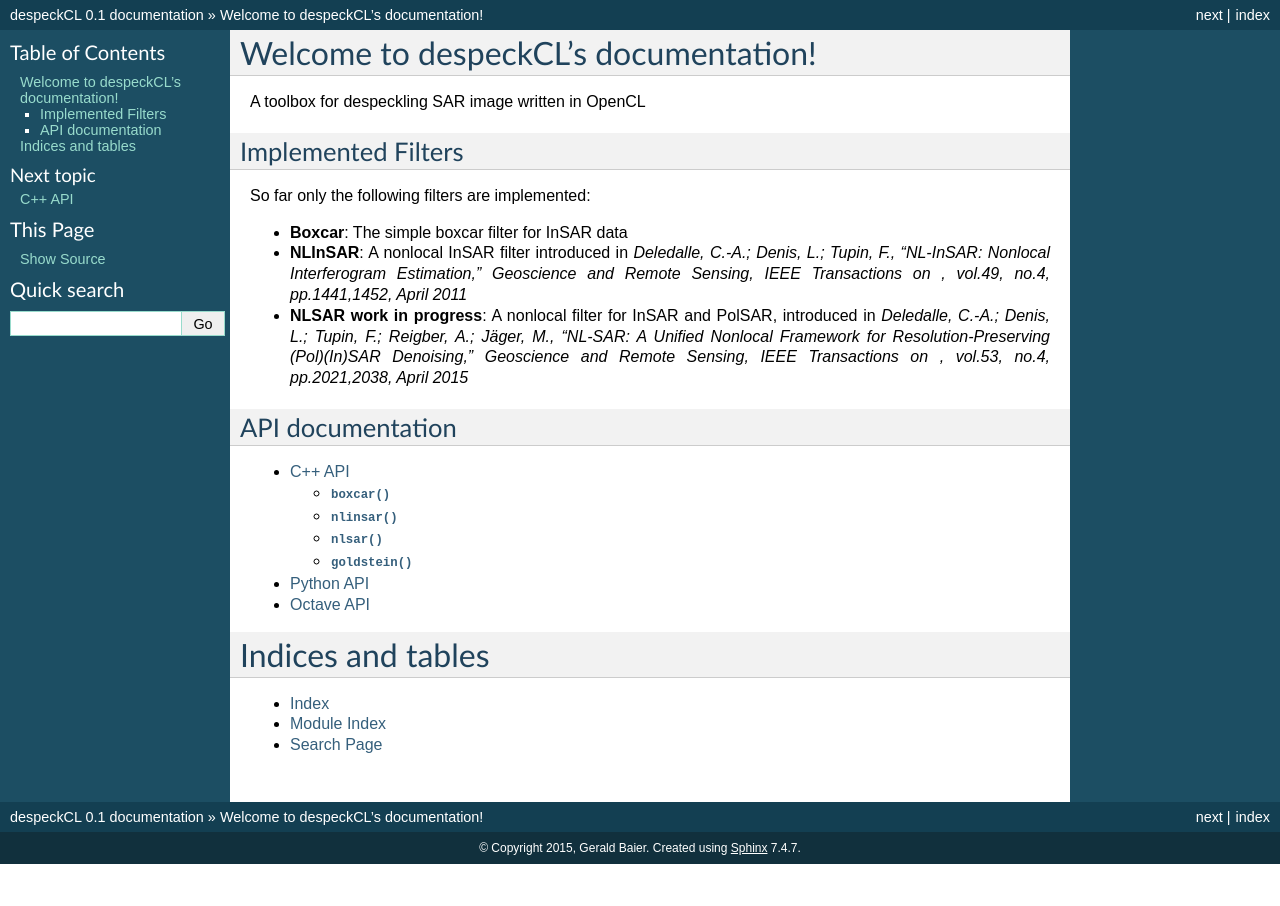
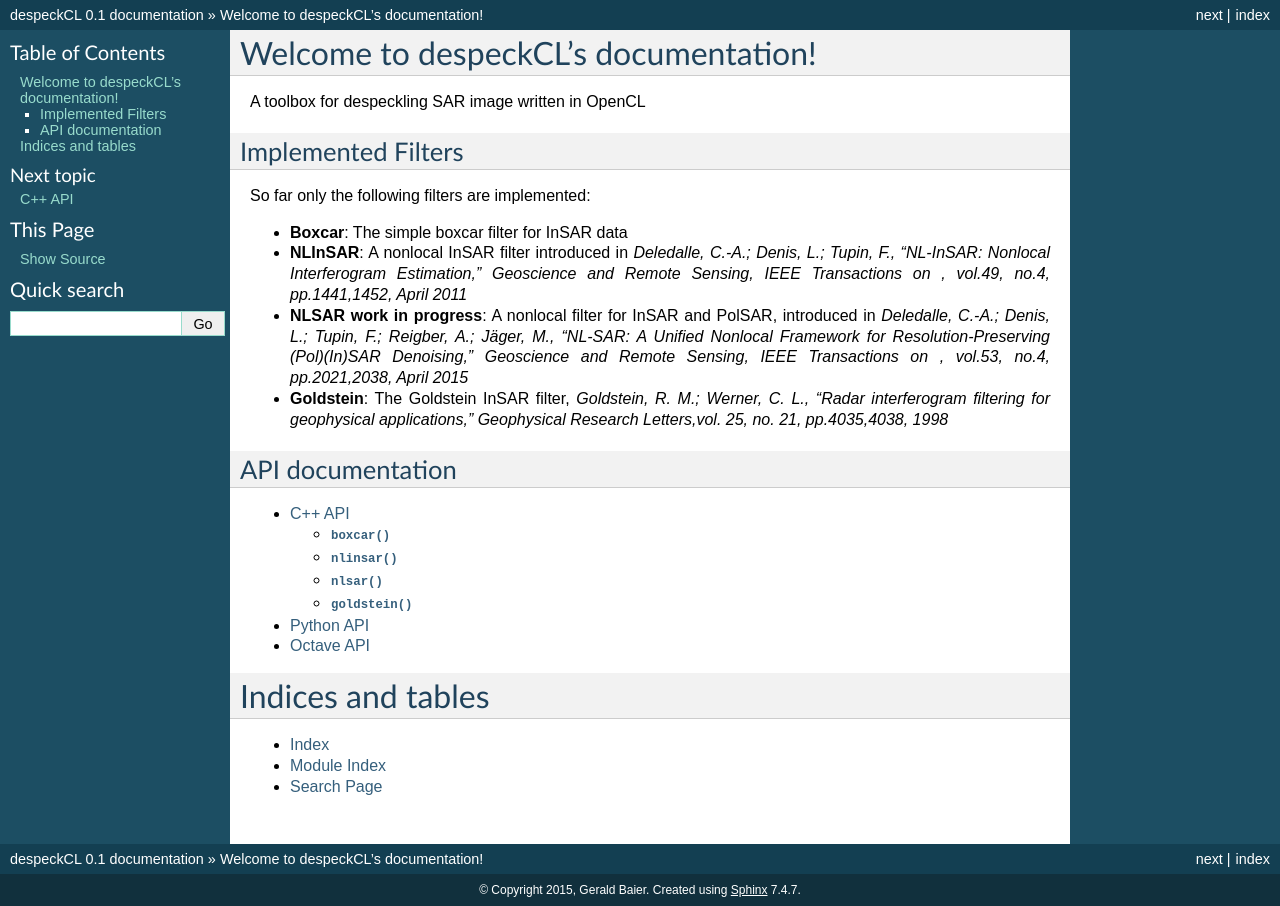
Before and after one commit to gbaier/despeckCL, a Sphinx documentation site: the page built from doc/index.rst, in a window 1280 px wide. Built offline with Sphinx 7.4.7, drawn with Linux system fonts in a browser that asks for light colours.

Commit message:
added Goldstein filter to documentation

```diff
--- a/doc/index.rst
+++ b/doc/index.rst
@@ -16,6 +16,8 @@ So far only the following filters are implemented:
 * **Boxcar**: The simple boxcar filter for InSAR data
 * **NLInSAR**: A nonlocal InSAR filter introduced in *Deledalle, C.-A.; Denis, L.; Tupin, F., "NL-InSAR: Nonlocal Interferogram Estimation," Geoscience and Remote Sensing, IEEE Transactions on , vol.49, no.4, pp.1441,1452, April 2011*
 * **NLSAR work in progress**: A nonlocal filter for InSAR and PolSAR, introduced in *Deledalle, C.-A.; Denis, L.; Tupin, F.; Reigber, A.; Jäger, M., "NL-SAR: A Unified Nonlocal Framework for Resolution-Preserving (Pol)(In)SAR Denoising," Geoscience and Remote Sensing, IEEE Transactions on , vol.53, no.4, pp.2021,2038, April 2015*
+* **Goldstein**: The Goldstein InSAR filter, *Goldstein, R. M.; Werner, C. L., "Radar interferogram filtering for geophysical applications," Geophysical Research Letters,vol. 25, no. 21, pp.4035,4038, 1998*
+
 
 API documentation
 -----------------
```
